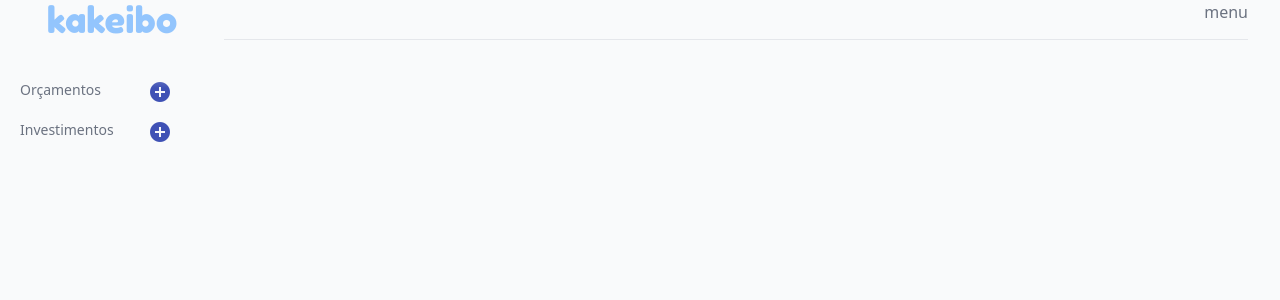
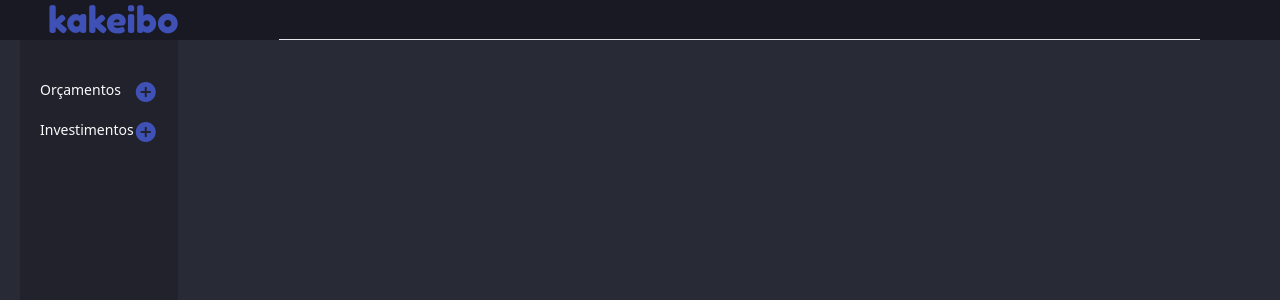
Before and after one commit to afurukawa86/kakeibo, a Next.js app: page / in a window 1280 px wide. Shown: the top 300 px of the page. Built offline with nearby package versions, Linux system fonts and the light colour scheme.

Commit message:
theme dark

```diff
--- a/src/components/Content.jsx
+++ b/src/components/Content.jsx
@@ -1,7 +1,7 @@
 function Content() {
     return (
-        <div className="flex-1 static overflow-visible max-h-full w-full min-w-0 bg-gray-50">
-            <div className="px-8 pb-16 pt-10">
+        <div className="flex-1 static overflow-visible max-h-full w-full min-w-0">
+            <div className="px-20 pb-16 pt-10">
             </div>
         </div>
     )
--- a/src/components/Header.jsx
+++ b/src/components/Header.jsx
@@ -3,7 +3,7 @@ import Menu from './Menu';
 
 function Header() {
     return (
-        <div className="sticky top-0 z-50 w-full max-w-8xl mx-auto flex flex-none bg-gray-50">
+        <div className="sticky top-0 z-50 w-full mx-auto flex flex-none bg-preto-header bg-transparent">
             <Logo />
             <Menu />
         </div>
--- a/src/components/Logo.jsx
+++ b/src/components/Logo.jsx
@@ -1,7 +1,7 @@
 function Logo() {
     return (
-        <div className="flex-0 pl-8 border-b-0 text-center">
-            <span className="font-fredoka select-none text-blue-300 text-4xl">kakeibo</span>
+        <div className="flex-0 pl-12">
+            <span className="font-fredoka select-none text-color-logo text-4xl">kakeibo</span>
         </div>
     );
 }
--- a/src/components/Main.jsx
+++ b/src/components/Main.jsx
@@ -3,7 +3,7 @@ import Content from './Content';
 
 function Main() {
     return (
-        <div className="flex w-full max-w-8xl mx-auto">
+        <div className="flex w-full mx-auto">
             <Sidebar />
             <Content />
         </div>
--- a/src/components/Menu.jsx
+++ b/src/components/Menu.jsx
@@ -1,8 +1,8 @@
 function Menu() {
     return (
-        <div className="flex-1 px-8 h-18">
+        <div className="flex-1 px-20 ml-5 h-18">
             <div className="h-full flex flex-col justify-between items-end border-b border-gray-200">
-                menu
+
             </div>
         </div>
     );
--- a/src/components/Sidebar.jsx
+++ b/src/components/Sidebar.jsx
@@ -90,9 +90,8 @@ function Sidebar() {
     }
 
     return (
-        <div className="flex-0 static pt-0 overflow-y-visible h-auto block z-40 bg-gray-50">
+        <div className="flex-0 static pt-0 ml-5 overflow-y-visible h-auto block z-40 bg-preto-sidebar">
             <div className="top-16 sticky mr-0 h-auto block bg-transparent overflow-y-auto overflow-hidden">
-                <div className="block z-10 inset-x-0 absolute pointer-events-none h-12 from-gray-50 bg-gradient-to-b"></div>
                 <nav className="px-5 pb-14 pt-10 text-sm h-screen-1 overflow-y-auto font-medium">
                     <ul>
                         <li>
--- a/src/pages/index.js
+++ b/src/pages/index.js
@@ -4,7 +4,7 @@ import Main from '../components/Main';
 
 export default function Home() {
   return (
-    <div className="h-screen bg-gray-50">
+    <div className="h-screen">
       <Head>
         <title>kakeibo</title>
         <link href="https://fonts.googleapis.com/css2?family=Fredoka+One&display=swap" rel="stylesheet" />
--- a/src/styles/main.css
+++ b/src/styles/main.css
@@ -3,7 +3,7 @@
 @tailwind utilities;
 @layer base {
     html {
-        @apply text-gray-500;
-        @apply bg-white;
+        @apply text-gray-50;
+        @apply bg-preto-fundo;
     }
 }
--- a/tailwind.config.js
+++ b/tailwind.config.js
@@ -7,7 +7,7 @@ module.exports = {
   theme: {
     extend: {
       flex: {
-        '0': '0 1 15%',
+        '0': '0 1 12%',
         '1': '1 1 0%',
       },
       maxWidth: {
@@ -17,8 +17,16 @@ module.exports = {
         'fredoka': 'Fredoka One',
       },
       height: {
-        'screen-1': 'calc(100vh - 4rem)',
+        'screen-1': 'calc(100vh - 2.5rem)',
       },
+      textColor: {
+        'color-logo': '#3F51B5',
+      },
+      backgroundColor: theme => ({
+        'preto-fundo': '#282A36',
+        'preto-sidebar': '#22222C',
+        'preto-header': '#191923',
+      })
     },
   },
   variants: {
```
